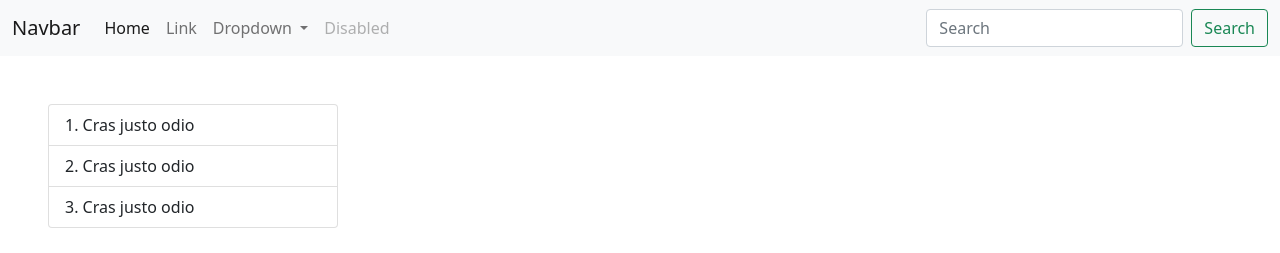
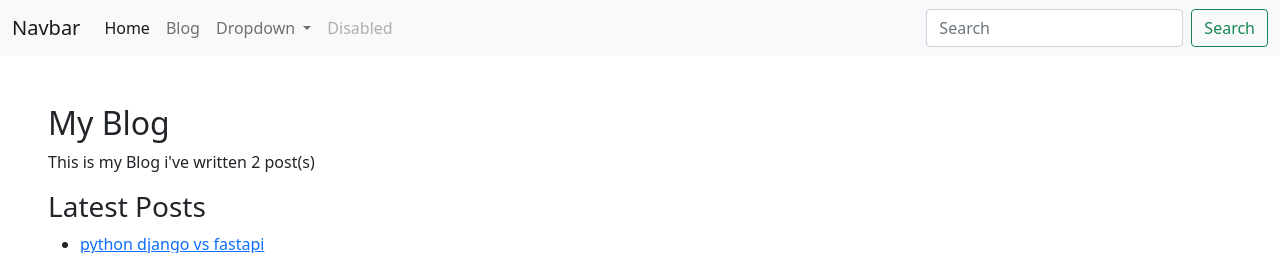
Before and after one commit to rcoffie/blog-api, a Django app: page /blog/ in a window 1280 px wide. Shown: the top 253 px of the page. Run offline with Django 3.2, Linux system fonts and the light colour scheme; data comes from the database, SQL or seed files in the repository; parts of the project's set-up code (start-up, migrations or seed data) failed here and were passed over.

Commit message:
working on forms

```diff
--- a/blog/views.py
+++ b/blog/views.py
@@ -1,4 +1,4 @@
-from django.shortcuts import render, get_object_or_404, redirect
+from django.shortcuts import render, get_object_or_404, redirect, HttpResponseRedirect
 from .models import Post
 from django.core.paginator import Paginator, EmptyPage, PageNotAnInteger
 from django.views.generic import ListView
@@ -9,6 +9,7 @@ from django.db.models import Count
 from django.contrib.postgres.search import SearchVector, SearchQuery, SearchRank
 from blog.models import Post
 from django.contrib import messages
+from django.urls import reverse
 
 
 # Create your views here.
@@ -63,11 +64,14 @@ def post_detail(request, year, month, day, post):
   comments = post.comments.filter(active=True)
   new_comment = None
   if request.method == 'POST':
-    comment_form = CommentForm(data=request.POST)
+    comment_form = CommentForm(request.POST)
     if comment_form.is_valid():
       new_comment = comment_form.save(commit=False)
       new_comment.post = post
       new_comment.save()
+      return redirect('blog:post_list')
+      # return HttpResponseRedirect(reverse('blog:post_detail', args=[post]))
+
   else:
     comment_form = CommentForm()
 
@@ -89,12 +93,12 @@ def post_detail2(request, year, month, day, post):
   if request.method == 'POST':
     comment_form = CommentForm(request.POST)
     if comment_form.is_valid():
-      new_comment = comment_form.save(commit=False)
-      new_comment.post = post
-      new_comment.save()
-      return redirect('post_list')
-  else:
-    comment_form = CommentForm()
+      comment_form.save(commit=False)
+      comment_form.post = post
+      comment.save()
+      return redirect('blog:post_list')
+    else:
+      comment_form = CommentForm()
 
   post_tags_ids = post.tags.values_list('id', flat=True)
   similar_posts = Post.published.filter(tags__in=post_tags_ids).exclude(id=post.id)
@@ -121,6 +125,7 @@ def post_share(request, post_id):
       f"{cd['name']}\'s comments: {cd['comments']}"
       send_mail(subject, message, 'admin@a.com', [cd['to']])
       sent = True
+
   else:
     form = EmailPostForm()
   return render(request, 'blog/post/share.html',{'post':post,'form':form,'sent':sent})
--- a/templates/blog/main.html
+++ b/templates/blog/main.html
@@ -1,3 +1,4 @@
+{% load blog_tags %}
 <!doctype html>
 <html lang="en">
 
@@ -20,17 +21,17 @@
 
     <nav class="navbar navbar-expand-lg navbar-light bg-light">
         <div class="container-fluid">
-            <a class="navbar-brand" href="#">Navbar</a>
+            <a class="navbar-brand" href="/">Navbar</a>
             <button class="navbar-toggler" type="button" data-bs-toggle="collapse" data-bs-target="#navbarSupportedContent" aria-controls="navbarSupportedContent" aria-expanded="false" aria-label="Toggle navigation">
             <span class="navbar-toggler-icon"></span>
           </button>
             <div class="collapse navbar-collapse" id="navbarSupportedContent">
                 <ul class="navbar-nav me-auto mb-2 mb-lg-0">
                     <li class="nav-item">
-                        <a class="nav-link active" aria-current="page" href="#">Home</a>
+                        <a class="nav-link active" aria-current="page" href="/">Home</a>
                     </li>
                     <li class="nav-item">
-                        <a class="nav-link" href="#">Link</a>
+                        <a class="nav-link" href="/blog">Blog</a>
                     </li>
                     <li class="nav-item dropdown">
                         <a class="nav-link dropdown-toggle" href="#" id="navbarDropdown" role="button" data-bs-toggle="dropdown" aria-expanded="false">
@@ -61,6 +62,8 @@
     {% block content %} this is the block {% endblock %}
 
 
+
+
     <!-- Optional JavaScript; choose one of the two! -->
 
     <!-- Option 1: Bootstrap Bundle with Popper -->
--- a/templates/blog/post/list.html
+++ b/templates/blog/post/list.html
@@ -1,4 +1,4 @@
-{% extends 'blog/main.html' %} {% load humanize %} {% block content %}
+{% extends 'blog/main.html' %} {% load blog_tags %} {% load humanize %} {% block content %}
 
 
 <div class="container-fluid m-4 p-4">
@@ -31,11 +31,10 @@
         {% endfor %} {% endif %}
 
         <div class="col-md-3">
-            <ol class="list-group list-group-numbered">
-                <li class="list-group-item">Cras justo odio</li>
-                <li class="list-group-item">Cras justo odio</li>
-                <li class="list-group-item">Cras justo odio</li>
-            </ol>
+
+
+            {% include 'blog/sidebar.html' %}
+
         </div>
 
     </div>
--- /dev/null
+++ b/templates/blog/sidebar.html
@@ -0,0 +1,23 @@
+{% load blog_tags %}
+<div id="sidebar">
+    <h2>My Blog</h2>
+    <p>This is my Blog i've written {% total_posts %} post(s)</p>
+    <h3>Latest Posts</h3>
+
+    {% show_latest_posts 3 %}
+
+    <h3>Mosts commented posts</h3>
+    {% get_most_commented_posts as most_commented_posts %}
+    <ul>
+        {% for post in most_commented_posts %}
+        <li>
+            <a href="{{post.get_absolute_url }}"> {{post.title}}</a>
+        </li>
+
+        {% endfor %}
+    </ul>
+
+    <p>
+        <a href="{% url 'blog:post_feed' %}"> Subscribe to my RSS feed </a>
+    </p>
+</div>
```
Also changed, not shown: blog/forms.py (+4 -4 lines), templates/blog/post/detail.html (+5 -2 lines), templates/blog/post/share.html (+20 -3 lines).
